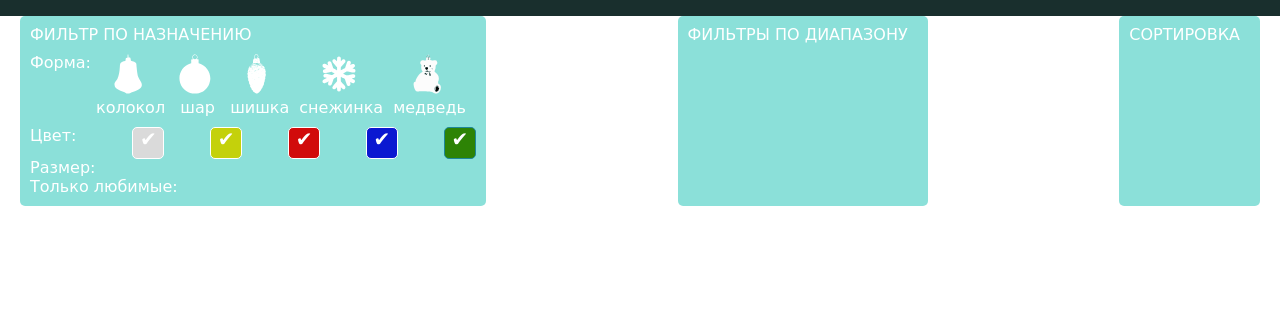
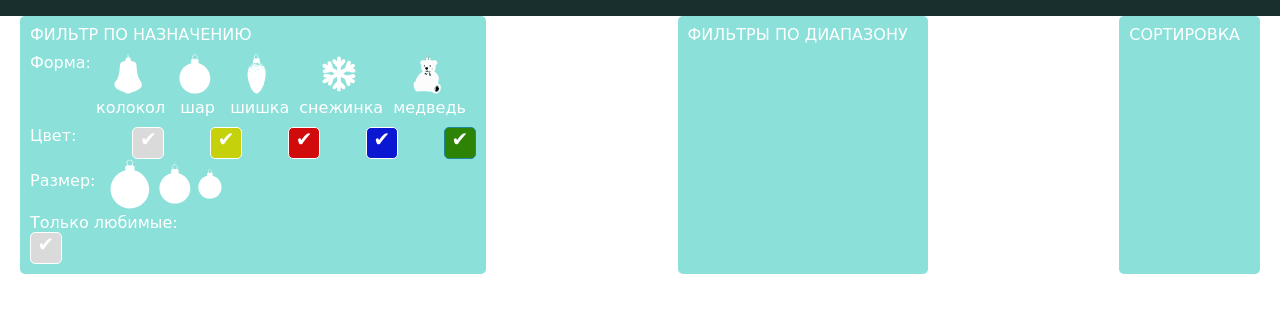
Before and after one commit to mishaplx/cristmas_task, a website built with webpack: page src/index.html in a window 1280 px wide. Shown: the part 84-396 px from the top of the page. Built offline with nearby package versions, Linux system fonts and the light colour scheme; files whose address does not match are found by name; a web font is replaced by a local one.

Commit message:
fix: add size

```diff
--- a/src/css/style.scss
+++ b/src/css/style.scss
@@ -131,7 +131,10 @@ svg:hover #toy {
 #checkbox-white:checked + label:before{
   color: rgb(1, 255, 1);
 }
-
+.setting__block-size{
+  display: flex;
+  align-items: center;
+}
 
 
 
--- a/src/index.html
+++ b/src/index.html
@@ -140,10 +140,48 @@
             <label for="checkbox-green"></label>
           </div>
           <div class="setting__block-size">
-            <div class="p">Размер:</div>
+            <div class="title">Размер:</div>
+            <div class="form-size-big">
+              <div class="size-big">
+                <svg version="1.1" xmlns="http://www.w3.org/2000/svg" width="50" height="50" viewBox="0 0 64 64">
+                  <title>ball</title>
+                  <path
+                    id="ball"
+                    fill="#fff"
+                    d="M29.497 1.563c-1.909 1.299-2.423 3.488-1.318 5.608l0.537 1.030-2.841 0.675 0.042 2.91 0.042 2.91-1.417 0.398c-12.864 3.615-20.517 18.273-16.255 31.131 4.945 14.918 21.4 21.389 35.833 14.090 2.271-1.148 6.218-4.797 7.7-7.119 0.502-0.786 1.145-1.662 1.43-1.947s0.456-0.618 0.38-0.741-0.027-0.292 0.109-0.377c0.563-0.348 1.706-3.76 2.39-7.132 2.341-11.544-5.597-24.613-16.928-27.868l-1.423-0.409-0.009-2.898c-0.011-3.354 0.129-3.015-1.364-3.294-1.509-0.282-1.531-0.313-0.92-1.315 2.249-3.688-2.411-8.088-5.988-5.653zM33.49 2.12c2.041 1.056 2.382 3.771 0.699 5.567-0.779 0.832-3.857 0.832-4.615 0-2.784-3.057 0.297-7.439 3.916-5.567z"
+                  ></path>
+                </svg>
+              </div>
+            </div>
+            <div class="form-size-average">
+              <div class="size-average">
+                <svg version="1.1" xmlns="http://www.w3.org/2000/svg" width="40" height="40" viewBox="0 0 64 64">
+                  <title>ball</title>
+                  <path
+                    id="ball"
+                    fill="#fff"
+                    d="M29.497 1.563c-1.909 1.299-2.423 3.488-1.318 5.608l0.537 1.030-2.841 0.675 0.042 2.91 0.042 2.91-1.417 0.398c-12.864 3.615-20.517 18.273-16.255 31.131 4.945 14.918 21.4 21.389 35.833 14.090 2.271-1.148 6.218-4.797 7.7-7.119 0.502-0.786 1.145-1.662 1.43-1.947s0.456-0.618 0.38-0.741-0.027-0.292 0.109-0.377c0.563-0.348 1.706-3.76 2.39-7.132 2.341-11.544-5.597-24.613-16.928-27.868l-1.423-0.409-0.009-2.898c-0.011-3.354 0.129-3.015-1.364-3.294-1.509-0.282-1.531-0.313-0.92-1.315 2.249-3.688-2.411-8.088-5.988-5.653zM33.49 2.12c2.041 1.056 2.382 3.771 0.699 5.567-0.779 0.832-3.857 0.832-4.615 0-2.784-3.057 0.297-7.439 3.916-5.567z"
+                  ></path>
+                </svg>
+              </div>
+            </div>
+            <div class="form-size-small">
+              <div class="size-small">
+                <svg version="1.1" xmlns="http://www.w3.org/2000/svg" width="30" height="30" viewBox="0 0 64 64">
+                  <title>ball</title>
+                  <path
+                    id="ball"
+                    fill="#fff"
+                    d="M29.497 1.563c-1.909 1.299-2.423 3.488-1.318 5.608l0.537 1.030-2.841 0.675 0.042 2.91 0.042 2.91-1.417 0.398c-12.864 3.615-20.517 18.273-16.255 31.131 4.945 14.918 21.4 21.389 35.833 14.090 2.271-1.148 6.218-4.797 7.7-7.119 0.502-0.786 1.145-1.662 1.43-1.947s0.456-0.618 0.38-0.741-0.027-0.292 0.109-0.377c0.563-0.348 1.706-3.76 2.39-7.132 2.341-11.544-5.597-24.613-16.928-27.868l-1.423-0.409-0.009-2.898c-0.011-3.354 0.129-3.015-1.364-3.294-1.509-0.282-1.531-0.313-0.92-1.315 2.249-3.688-2.411-8.088-5.988-5.653zM33.49 2.12c2.041 1.056 2.382 3.771 0.699 5.567-0.779 0.832-3.857 0.832-4.615 0-2.784-3.057 0.297-7.439 3.916-5.567z"
+                  ></path>
+                </svg>
+              </div>
+            </div>
           </div>
           <div class="setting__block-forever">
-            <div class="p">Только любимые:</div>
+            <span class="title">Только любимые:</span>
+            <input type="checkbox" id="checkbox-white" />
+            <label for="checkbox-white"></label>
           </div>
         </div>
         <div class="setting__block">
```
Also changed, not shown: src/css/style.css, 1 other file.
